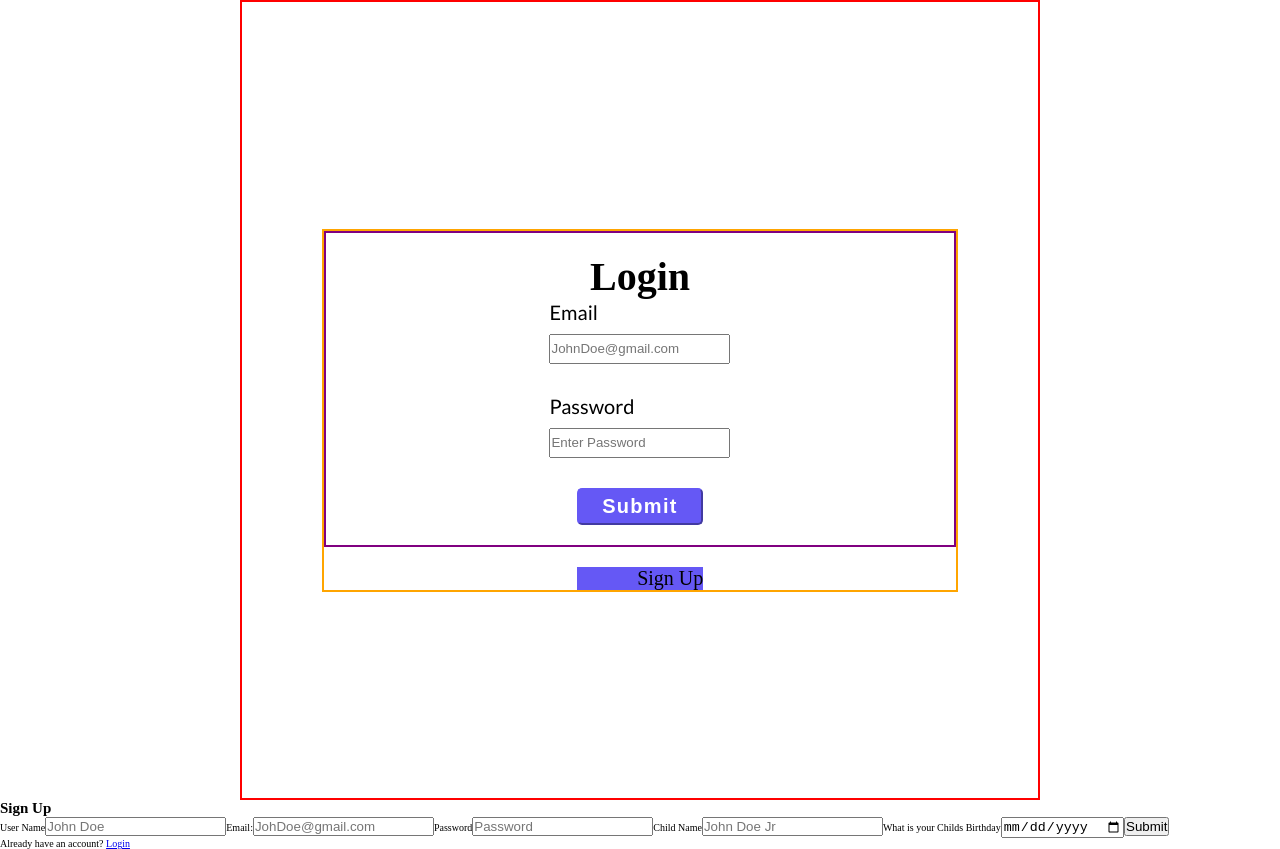
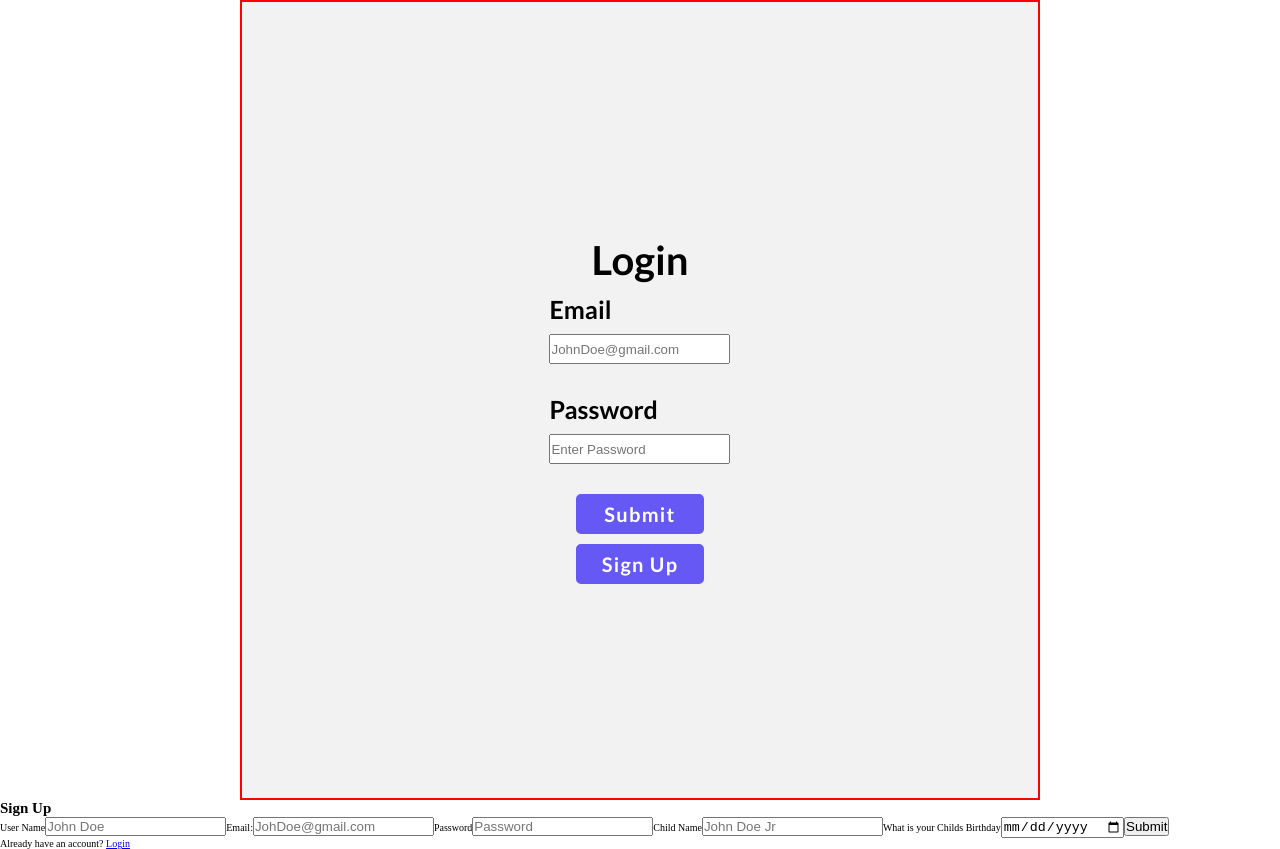
Before and after one commit to lambda-build-week-sleep-tracker/FE-Sleep-Tracker, a React (Create React App) app: page /signup in a window 1280 px wide. Built offline with nearby package versions, Linux system fonts and the light colour scheme.

Commit message:
Finished styles for login form

```diff
--- a/src/components/LoginForm/LoginForm.jsx
+++ b/src/components/LoginForm/LoginForm.jsx
@@ -12,8 +12,8 @@ function LoginForm({ errors, touched, values }) {
 	return(
 		<div className="login-container">
 			<div className="form-container">
+				<h2>Login</h2>
 				<Form className="formik-form">
-					<h2>Login</h2>
 					{/* User Name Input */}
 					<label>
 						Email
@@ -30,7 +30,9 @@ function LoginForm({ errors, touched, values }) {
 
 					<button type="submit">Submit</button>
 				</Form>
-				<Link className="signUp" to='/signup'>Sign Up</Link>
+				<div className="signUp-container">
+					<Link className="signUp" to='/signup'>Sign Up</Link>
+				</div>
 			</div>
 		</div>
 	)
--- a/src/components/LoginForm/loginForm.scss
+++ b/src/components/LoginForm/loginForm.scss
@@ -6,30 +6,34 @@
 	height: 100vh;
 	display: flex;
 	align-items: center;
+	background-color: #f2f2f2;
 
 	.form-container{
-		border: 2px solid orange;
+		// border: 2px solid orange;
 		width: 80%;
 		margin: 0 auto;
 
+		h2{
+			font-size: 4rem;
+			text-align: center;
+			font-family: "Lato";
+			font-weight: bold;
+		}
+
 		.formik-form{
-			border: 2px solid purple;
+			// border: 2px solid purple;
 			display: flex;
 			flex-direction: column;
 			align-items: center;
-			padding: 2rem 0;
-
-			h2{
-				font-size: 4rem;
-				text-align: center;
-			}
+			padding: 1rem 0;
 
 			label{
 				display: flex;
 				flex-direction: column;
 				margin-bottom: 2rem;
-				font-size: 2rem;
+				font-size: 2.5rem;
 				font-family: "Lato";
+				font-weight: bold;
 
 				input{
 					height: 3rem;
@@ -49,12 +53,13 @@
 				width: 20%;
 				border-radius: 5px;
 				background-color: #6558F5;
-				border-color: #6558F5;
+				border: 3px solid  #6558F5;
 				color: white;
 				font-size: 2rem;
 				letter-spacing: 1.3px;
 				transition: .7s;
 				font-weight: bold;
+				font-family: "Lato";
 				&:hover{
 					color: #6558F5;
 					background-color: white;
@@ -63,17 +68,32 @@
 			}
 		}
 
-		.signUp{
-			text-align: right;
-			display: block;
-			font-size: 2rem;
-			text-decoration: none;
-			color: black;
-			background: #6558F5;
-			width: 20%;
-			margin: 0 auto;
-			margin-top: 2rem;
+		.signUp-container{
+			display: flex;
+			justify-content: center;
+			.signUp{
+				padding: .5rem .3rem;
+				width: 20%;
+				border-radius: 5px;
+				background-color: #6558F5;
+				border: 3px solid #6558F5;
+				color: white;
+				font-size: 2rem;
+				letter-spacing: 1.3px;
+				transition: .7s;
+				font-weight: bold;
+				text-decoration: none;
+				text-align: center;
+				font-family: "Lato";
+				&:hover{
+					color: #6558F5;
+					background-color: white;
+					transition: .7s;
+				}
+			}
 		}
+
+
 
 	}
 }
```
